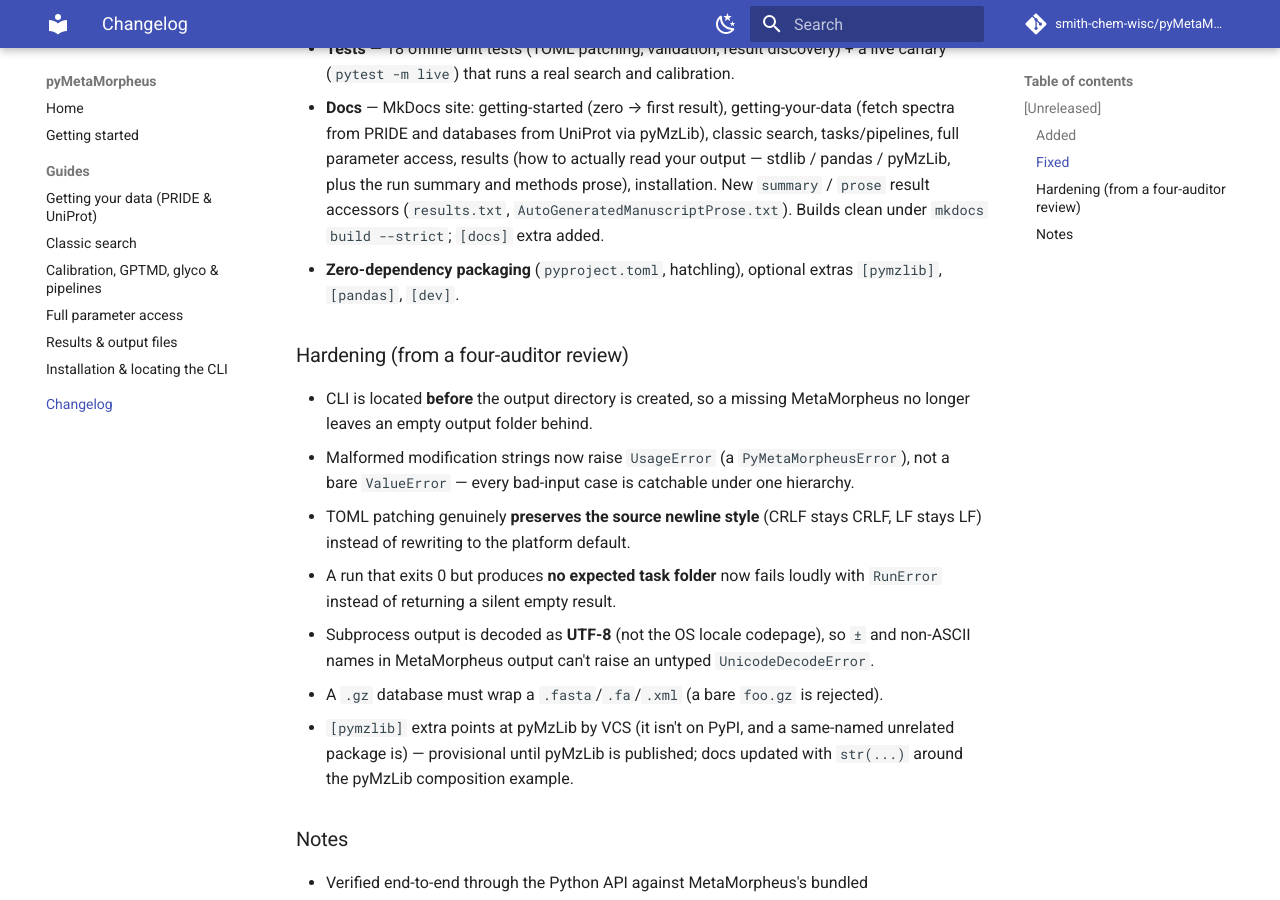
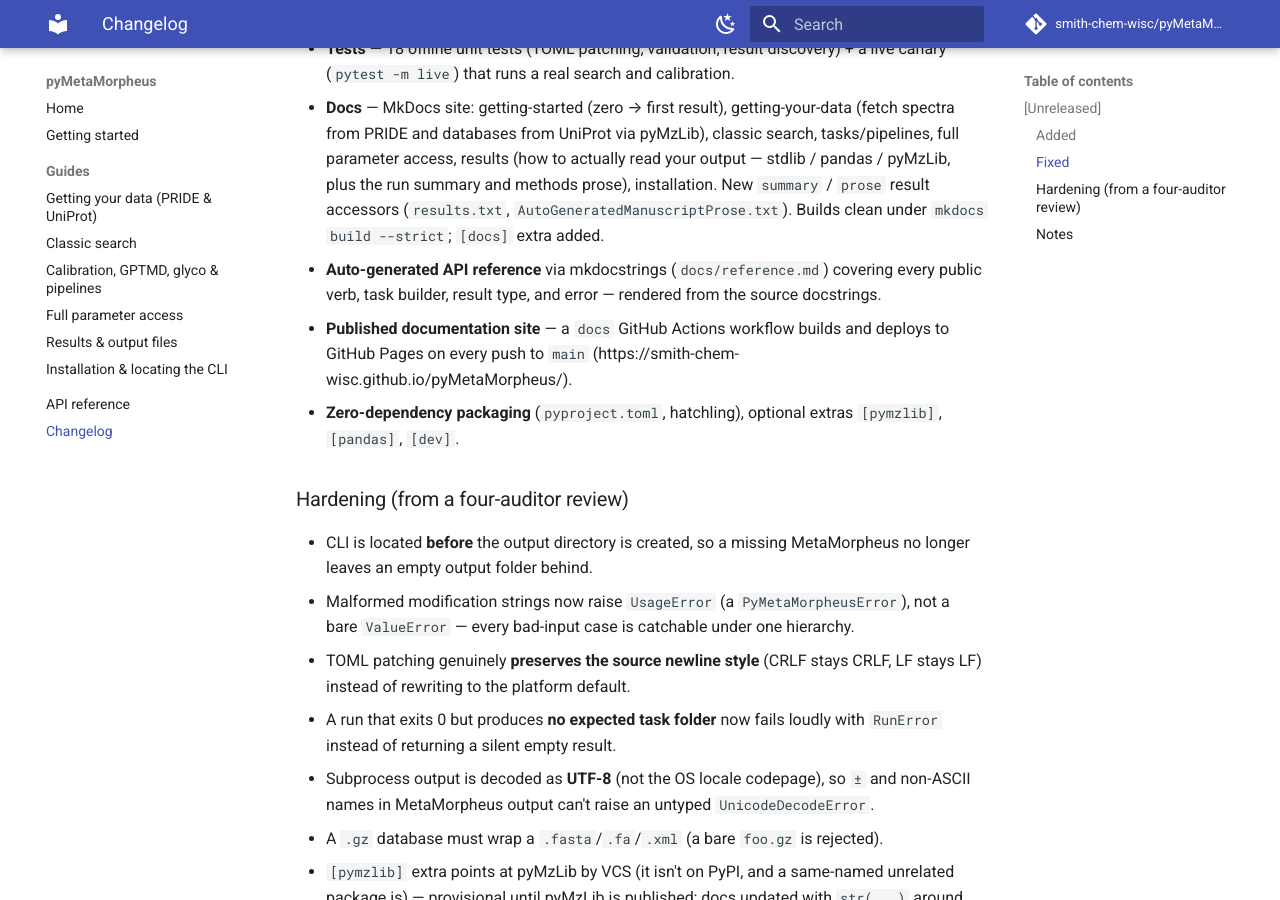
Before and after one commit to smith-chem-wisc/pyMetaMorpheus, an MkDocs documentation site: the page built from docs/changelog.md, in a window 1280 px wide and 900 px high, scrolled down 1453 px. Built offline with MkDocs 1.6.1 and Material for MkDocs 9.7.7, drawn with Linux system fonts in a browser that asks for light colours; comment, search, counter and statistics services are not loaded.

Commit message:
docs: auto-generated API reference (mkdocstrings) + GitHub Pages deploy
- docs/reference.md: full API reference from source docstrings via mkdocstrings.
- mkdocs.yml: mkdocstrings plugin, site_url, reference in nav.
- .github/workflows/docs.yml: build + deploy to GitHub Pages on push to main.
- [docs] extra includes mkdocstrings[python]. Builds clean under --strict.

Co-Authored-By: Claude Opus 4.8 (1M context) <noreply@anthropic.com>
Claude-Session: https://claude.ai/code/session_01Jp7uYMFdRCEWvg7sWZHFr2

```diff
--- a/docs/changelog.md
+++ b/docs/changelog.md
@@ -50,6 +50,10 @@ All notable changes to pyMetaMorpheus are recorded here. Format loosely follows
   access, results (how to actually read your output — stdlib / pandas / pyMzLib, plus the run summary
   and methods prose), installation. New `summary` / `prose` result accessors (`results.txt`,
   `AutoGeneratedManuscriptProse.txt`). Builds clean under `mkdocs build --strict`; `[docs]` extra added.
+- **Auto-generated API reference** via mkdocstrings (`docs/reference.md`) covering every public verb,
+  task builder, result type, and error — rendered from the source docstrings.
+- **Published documentation site** — a `docs` GitHub Actions workflow builds and deploys to GitHub
+  Pages on every push to `main` (https://smith-chem-wisc.github.io/pyMetaMorpheus/).
 - **Zero-dependency packaging** (`pyproject.toml`, hatchling), optional extras `[pymzlib]`,
   `[pandas]`, `[dev]`.
 
--- a/mkdocs.yml
+++ b/mkdocs.yml
@@ -1,5 +1,6 @@
 site_name: pyMetaMorpheus
 site_description: MetaMorpheus, callable from Python — dependency-free.
+site_url: https://smith-chem-wisc.github.io/pyMetaMorpheus/
 repo_url: https://github.com/smith-chem-wisc/pyMetaMorpheus
 repo_name: smith-chem-wisc/pyMetaMorpheus
 docs_dir: docs
@@ -31,7 +32,23 @@ nav:
       - Full parameter access: guides/full-access.md
       - Results & output files: guides/results.md
       - Installation & locating the CLI: guides/installation.md
+  - API reference: reference.md
   - Changelog: changelog.md
+
+plugins:
+  - search
+  - mkdocstrings:
+      handlers:
+        python:
+          options:
+            show_root_heading: true
+            show_root_full_path: false
+            show_source: false
+            heading_level: 3
+            members_order: source
+            separate_signature: true
+            show_signature_annotations: true
+            docstring_section_style: table
 
 markdown_extensions:
   - admonition
```
Also changed, not shown: docs/reference.md (added, +46 -0 lines), 2 other files.
